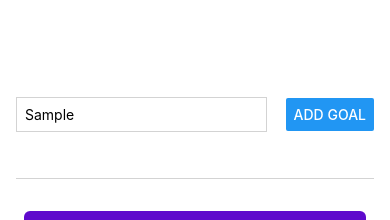
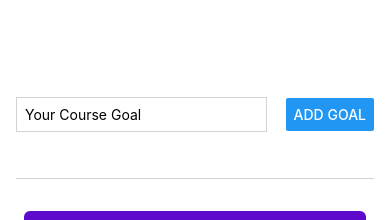
Before and after one commit to RupErz/Goal-Schedule-App, a React Native app: screen / in a window 390 px wide. Both pictures are taken after typing "Sample" into the empty fields and a click on the button "ADD GOAL". Shown: the top 220 px of the page. Built offline with nearby package versions, Linux system fonts and the light colour scheme.

Commit message:
Organize components, Pressable, Delete

```diff
--- a/App.js
+++ b/App.js
@@ -1,34 +1,30 @@
 import { useState } from 'react';
 import { Button, FlatList, ScrollView, StyleSheet, Text, TextInput, View } from 'react-native';
+import GoalItem from './components/GoalItem';
+import GoalInput from './components/GoalInput';
 
 export default function App() {
-
-  const [enteredGoalText, setEnteredGoalText] = useState('');
   const [courseGoals, setCourseGoals] = useState([]);
 
-  const goalInputHandler = (enteredText) => {
-    // console.log(enteredText);
-    setEnteredGoalText(enteredText);
-  };
-  const addGoalHandler = () => {
+  const addGoalHandler = (enteredGoalText) => {
     console.log(enteredGoalText);
     // setCourseGoals([...courseGoals, enteredGoalText]); // Spread operator, create a new array .
-    setCourseGoals((currentCourseGoals) => [...currentCourseGoals, {text: enteredGoalText, key: Math.random().toString()}]); // This is the correct way to update the state when the new state depends on the old state.
+    setCourseGoals((currentCourseGoals) => [...currentCourseGoals, {text: enteredGoalText, id: Math.random().toString()}]); // This is the correct way to update the state when the new state depends on the old state.
+  };
+
+  const deleteGoalHandler = (id) => {
+    console.log('DELETE');
+    setCourseGoals((currentCourseGoals) => {
+      // filter() , act like map but it return a new array with the elements that pass the condition.
+      return currentCourseGoals.filter((goal) => {
+        return goal.id !== id;
+      })
+    })
   };
   return (
     <View style = {styles.appContainer}>
         {/* Input area for user to submit */}
-        <View style = {styles.inputContainer}>
-          <TextInput
-            style = {styles.texInput}
-            placeholder='Your Course Goal'
-            onChangeText={goalInputHandler}
-          />
-          <Button
-            title = 'Add Goal'
-            onPress={addGoalHandler}
-          />
-        </View>
+        <GoalInput addGoalHandler={addGoalHandler}/>
 
         {/* List of Goals are rendered */}
         <View style = {styles.goalsContainer}>
@@ -37,9 +33,11 @@ export default function App() {
             renderItem={(itemData) => { // a fcn tell FlatList how to render the items.
               // itemData: an object created by FlatList, contains the item being rendered.
               return (
-                <View style={styles.goalItem}>
-                  <Text style= {styles.goalText}>{itemData.item.text}</Text>
-                </View>
+                <GoalItem
+                  text={itemData.item.text}
+                  onDelete={deleteGoalHandler}
+                  id={itemData.item.id}
+                />
               );
             }}
             keyExtractor={(item, index) => {
@@ -58,35 +56,8 @@ const styles = StyleSheet.create({
     paddingTop: 50,
     paddingHorizontal: 16,
     flex: 1, // Allow the outer container to take full height since it's the only container right now.
-
-  },
-  inputContainer : {
-    flexDirection: 'row',
-    justifyContent: 'space-between', // How the elements are distributed in the row or column
-    alignItems: 'center',
-    marginBottom: 24 ,
-    borderBottomWidth: 1,
-    borderColor: 'lightgrey',
-    flex: 1,
-  },
-  texInput: {
-    borderWidth: 1,
-    borderColor: 'lightgrey',
-    width: '70%', // Take 70% of the available width
-    marginRight: 8,
-    padding: 8,
   },
   goalsContainer: {
     flex: 5,
   },
-  goalItem: {
-    margin: 8, // Space between elements
-    padding: 8, // Inner space within box
-    borderRadius: 6,
-    backgroundColor: '#5e0acc',
-  },
-  goalText : {
-    color: 'white',
-  }
-
 });
--- /dev/null
+++ b/components/GoalInput.js
@@ -0,0 +1,51 @@
+import React, { useState } from 'react'
+import { TextInput, Button, View, StyleSheet } from 'react-native'
+
+const GoalInput = (props) => {
+    const [enteredGoalText, setEnteredGoalText] = useState('');
+    const goalInputHandler = (enteredText) => {
+        // console.log(enteredText);
+        setEnteredGoalText(enteredText);
+    };
+
+    // This is not overwrite, we use this to pass 'enteredGoalText' into Parent component.
+    const addGoalHandler = () => {
+        props.addGoalHandler(enteredGoalText);
+        setEnteredGoalText(''); // Clear the input field after adding the goal.
+    };
+    return (
+        <View style = {styles.inputContainer}>
+            <TextInput
+                style = {styles.texInput}
+                placeholder='Your Course Goal'
+                onChangeText={goalInputHandler}
+                value={enteredGoalText}
+            />
+            <Button
+                title = 'Add Goal'
+                onPress={addGoalHandler}
+            />
+        </View>
+    )
+}
+
+export default GoalInput
+
+const styles = StyleSheet.create({
+    inputContainer : {
+        flexDirection: 'row',
+        justifyContent: 'space-between', // How the elements are distributed in the row or column
+        alignItems: 'center',
+        marginBottom: 24 ,
+        borderBottomWidth: 1,
+        borderColor: 'lightgrey',
+        flex: 1,
+      },
+    texInput: {
+        borderWidth: 1,
+        borderColor: 'lightgrey',
+        width: '70%', // Take 70% of the available width
+        marginRight: 8,
+        padding: 8,
+    },
+});
--- /dev/null
+++ b/components/GoalItem.js
@@ -0,0 +1,26 @@
+import React from 'react'
+import { StyleSheet, View, Text, Pressable } from 'react-native';
+
+const GoalItem = ( props ) => { // ({props}) : mean u destructuring and the props 'must' match .
+    return (
+        <Pressable onPress={props.onDelete.bind(this, props.id)}>
+            <View style={styles.goalItem}>
+                <Text style= {styles.goalText}>{props.text}</Text>
+            </View>
+        </Pressable>
+    )
+}
+
+export default GoalItem;
+
+const styles = StyleSheet.create({
+    goalItem: {
+        margin: 8, // Space between elements
+        padding: 8, // Inner space within box
+        borderRadius: 6,
+        backgroundColor: '#5e0acc',
+      },
+    goalText : {
+        color: 'white',
+    }
+})
```
